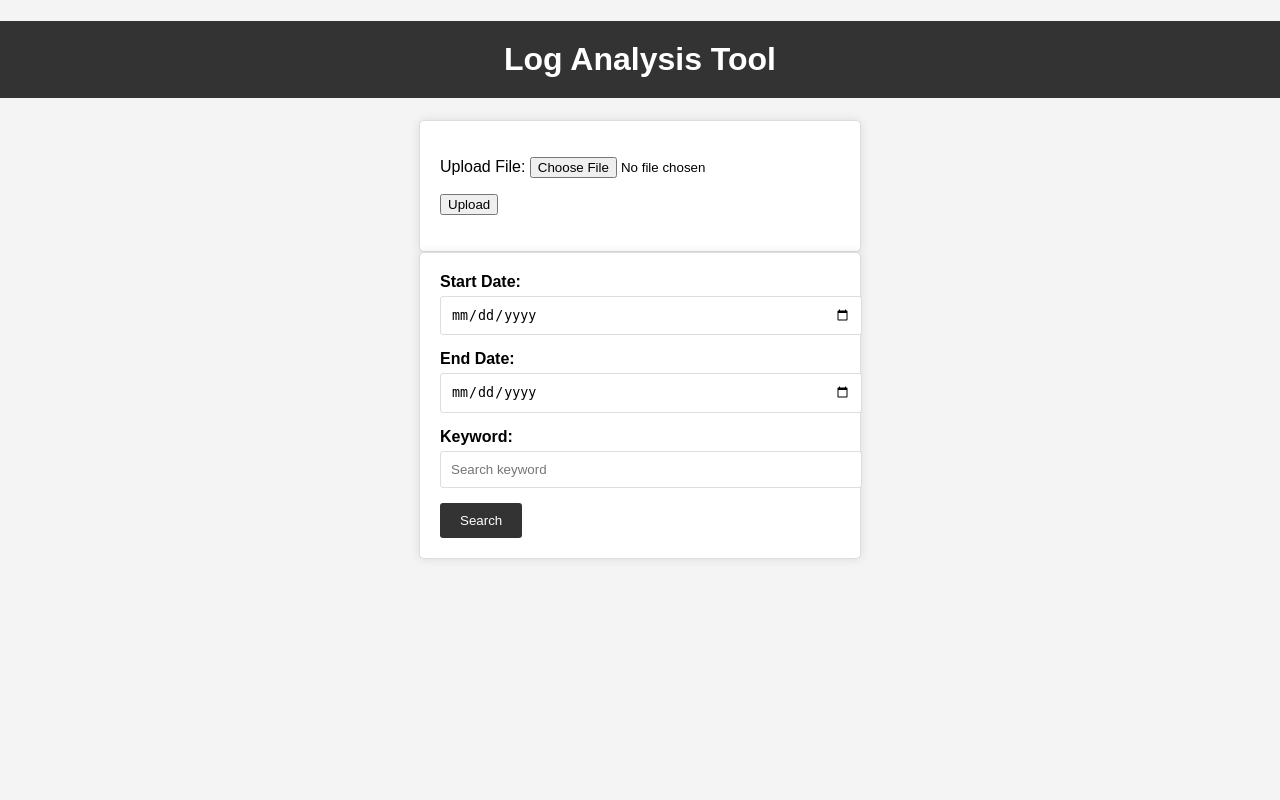
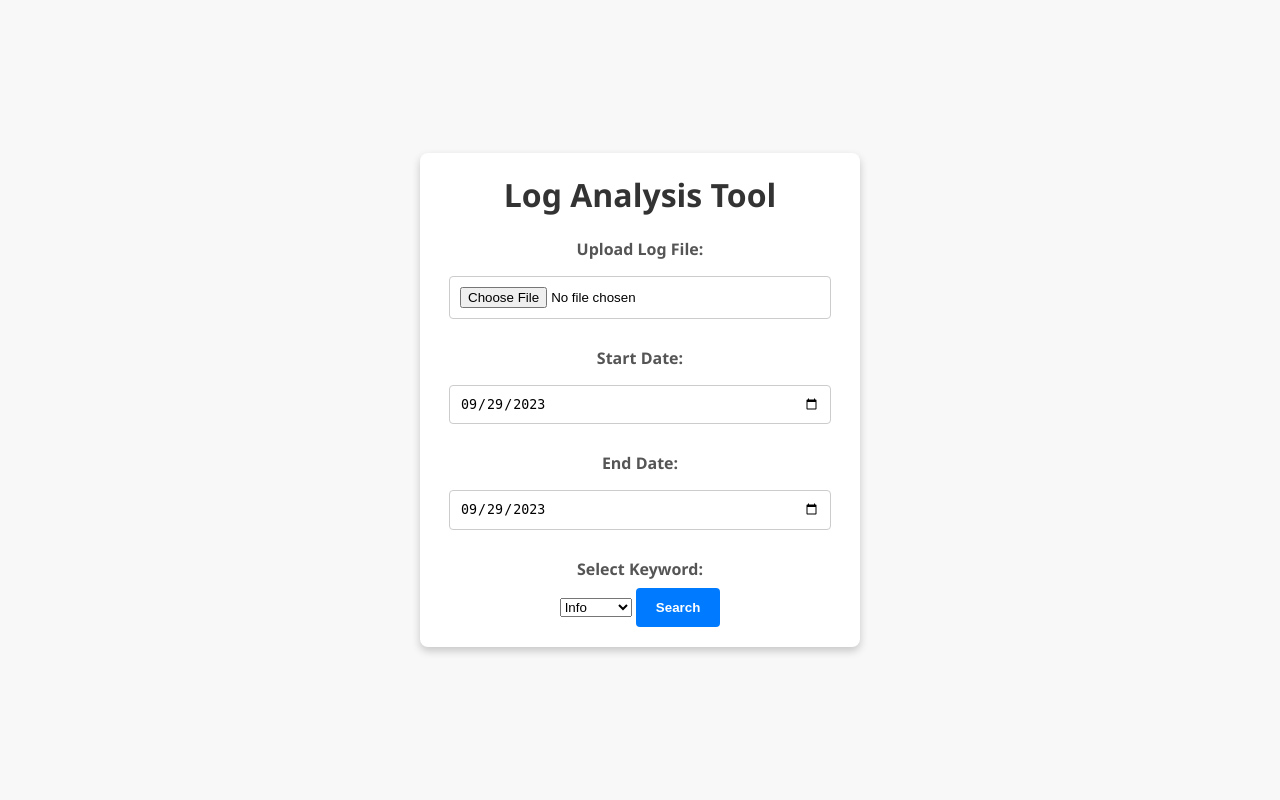
Before and after one commit to boubli/Project_X, a Flask app: page / in a window 1280 px wide. Run offline with Flask 3, Linux system fonts and the light colour scheme.

Commit message:
update files and add style
<3

```diff
--- a/app.py
+++ b/app.py
@@ -1,10 +1,7 @@
+from flask import Flask, render_template, request, redirect, url_for
 import os
-from flask import Flask, render_template, request, redirect, url_for
 
 app = Flask(__name__)
-
-# Sample log file path
-LOG_FILE = 'logs/sample.log'
 
 # Define routes and functions
 @app.route('/')
@@ -18,12 +15,23 @@ def search():
     end_date = request.form.get('end_date')
     keyword = request.form.get('keyword')
 
+    # Get the uploaded log file
+    uploaded_file = request.files['log_file']
+
+    # Check if a file was uploaded
+    if uploaded_file:
+        # Save the uploaded file to a temporary location
+        log_file_path = 'uploads/' + uploaded_file.filename
+        uploaded_file.save(log_file_path)
+    else:
+        return "No log file uploaded."
+
     # Initialize a list to store filtered log entries
     filtered_results = []
 
     try:
         # Open and read the log file
-        with open(LOG_FILE, 'r') as log_file:
+        with open(log_file_path, 'r') as log_file:
             for line in log_file:
                 # Split the log entry into parts (assuming space-separated)
                 parts = line.strip().split(' ')
--- a/templates/index.html
+++ b/templates/index.html
@@ -2,29 +2,98 @@
 <html>
 <head>
     <title>Log Analysis Tool</title>
-    <link rel="stylesheet" type="text/css" href="styles.css">
+    <style>
+        body {
+            font-family: 'Segoe UI', Tahoma, Geneva, Verdana, sans-serif;
+            background-color: #f8f8f8;
+            display: flex;
+            justify-content: center;
+            align-items: center;
+            height: 100vh;
+            margin: 0;
+        }
+
+        .card {
+            background-color: #fff;
+            box-shadow: 0 4px 8px rgba(0, 0, 0, 0.2);
+            border-radius: 8px;
+            padding: 20px;
+            max-width: 400px;
+            width: 90%;
+            text-align: center;
+        }
+
+        h1 {
+            color: #333;
+            margin-top: 0;
+        }
+
+        label {
+            display: block;
+            font-weight: bold;
+            margin-top: 20px;
+            margin-bottom: 8px;
+            color: #555;
+        }
+
+        input[type="file"],
+        input[type="date"],
+        input[type="text"] {
+            width: 90%;
+            padding: 10px;
+            margin: 8px 0;
+            border: 1px solid #ccc;
+            border-radius: 4px;
+        }
+
+        button[type="submit"] {
+            background-color: #007bff;
+            color: #fff;
+            border: none;
+            border-radius: 4px;
+            padding: 12px 20px;
+            cursor: pointer;
+            font-weight: bold;
+            transition: background-color 0.3s;
+        }
+
+        button[type="submit"]:hover {
+            background-color: #0056b3;
+        }
+
+        a {
+            display: block;
+            margin-top: 10px;
+            text-decoration: none;
+            color: #007bff;
+            font-weight: bold;
+        }
+    </style>
 </head>
 <body>
+    <div class="card">
         <h1>Log Analysis Tool</h1>
-    <form  action = "/search" method = "post">
-
-<p>Upload File: <input type = "file" name = "filename" /></p>
-
-
-<p><input type = "submit" value = "Upload" /></p>
-
-</form>
-    <form method="post" action="/search">
+        <form method="post" action="/search" enctype="multipart/form-data">
+            <label for="log_file">Upload Log File:</label>
+            <input type="file" id="log_file" name="log_file" accept=".log, .json, .xml" required>
             <label for="start_date">Start Date:</label>
             <input type="date" id="start_date" name="start_date" required>
-        <br>
             <label for="end_date">End Date:</label>
             <input type="date" id="end_date" name="end_date" required>
-        <br>
-        <label for="keyword">Keyword:</label>
-        <input type="text" id="keyword" name="keyword" placeholder="Search keyword" required>
-        <br>
+            <label for="keyword">Select Keyword:</label>
+            <select id="keyword" name="keyword" required>
+                <option value="info">Info</option>
+                <option value="error">Error</option>
+                <option value="warning">Warning</option>
+            </select>
             <button type="submit">Search</button>
         </form>
+    </div>
+    <script>
+        // JavaScript to set the default values to the current date for date inputs
+        const currentDate = new Date().toISOString().split('T')[0];
+        document.getElementById('start_date').value = currentDate;
+        document.getElementById('end_date').value = currentDate;
+    </script>
 </body>
 </html>
--- a/templates/styles.css
+++ /dev/null
@@ -1,88 +0,0 @@
-/* static/styles.css */
-
-/* Body styles */
-body {
-    font-family: Arial, sans-serif;
-    background-color: #f4f4f4;
-    margin: 0;
-    padding: 0;
-}
-
-/* Header styles */
-h1 {
-    background-color: #333;
-    color: #fff;
-    padding: 20px;
-    text-align: center;
-}
-
-/* Form styles */
-form {
-    max-width: 400px;
-    margin: 0 auto;
-    padding: 20px;
-    background-color: #fff;
-    border: 1px solid #ddd;
-    border-radius: 5px;
-    box-shadow: 0 0 10px rgba(0, 0, 0, 0.1);
-}
-
-label {
-    display: block;
-    font-weight: bold;
-    margin-bottom: 5px;
-}
-
-input[type="date"],
-input[type="text"] {
-    width: 100%;
-    padding: 10px;
-    margin-bottom: 15px;
-    border: 1px solid #ddd;
-    border-radius: 3px;
-}
-
-button[type="submit"] {
-    background-color: #333;
-    color: #fff;
-    border: none;
-    padding: 10px 20px;
-    border-radius: 3px;
-    cursor: pointer;
-    transition: background-color 0.3s;
-}
-
-button[type="submit"]:hover {
-    background-color: #555;
-}
-
-/* Results styles */
-ul {
-    list-style-type: none;
-    padding: 0;
-}
-
-li {
-    background-color: #fff;
-    border: 1px solid #ddd;
-    border-radius: 3px;
-    padding: 10px;
-    margin-bottom: 10px;
-}
-
-/* Back button styles */
-a {
-    display: inline-block;
-    margin-top: 10px;
-    text-decoration: none;
-    color: #333;
-    padding: 5px 10px;
-    border: 1px solid #333;
-    border-radius: 3px;
-    transition: background-color 0.3s, color 0.3s;
-}
-
-a:hover {
-    background-color: #333;
-    color: #fff;
-}
```
Also changed, not shown: info.txt (added, +8 -0 lines), templates/results.html (+60 -0 lines), uploads/log.json (added, +188 -0 lines), uploads/as.xml (added), 4 other files. Lines whose indentation alone changed are shown as unchanged.
